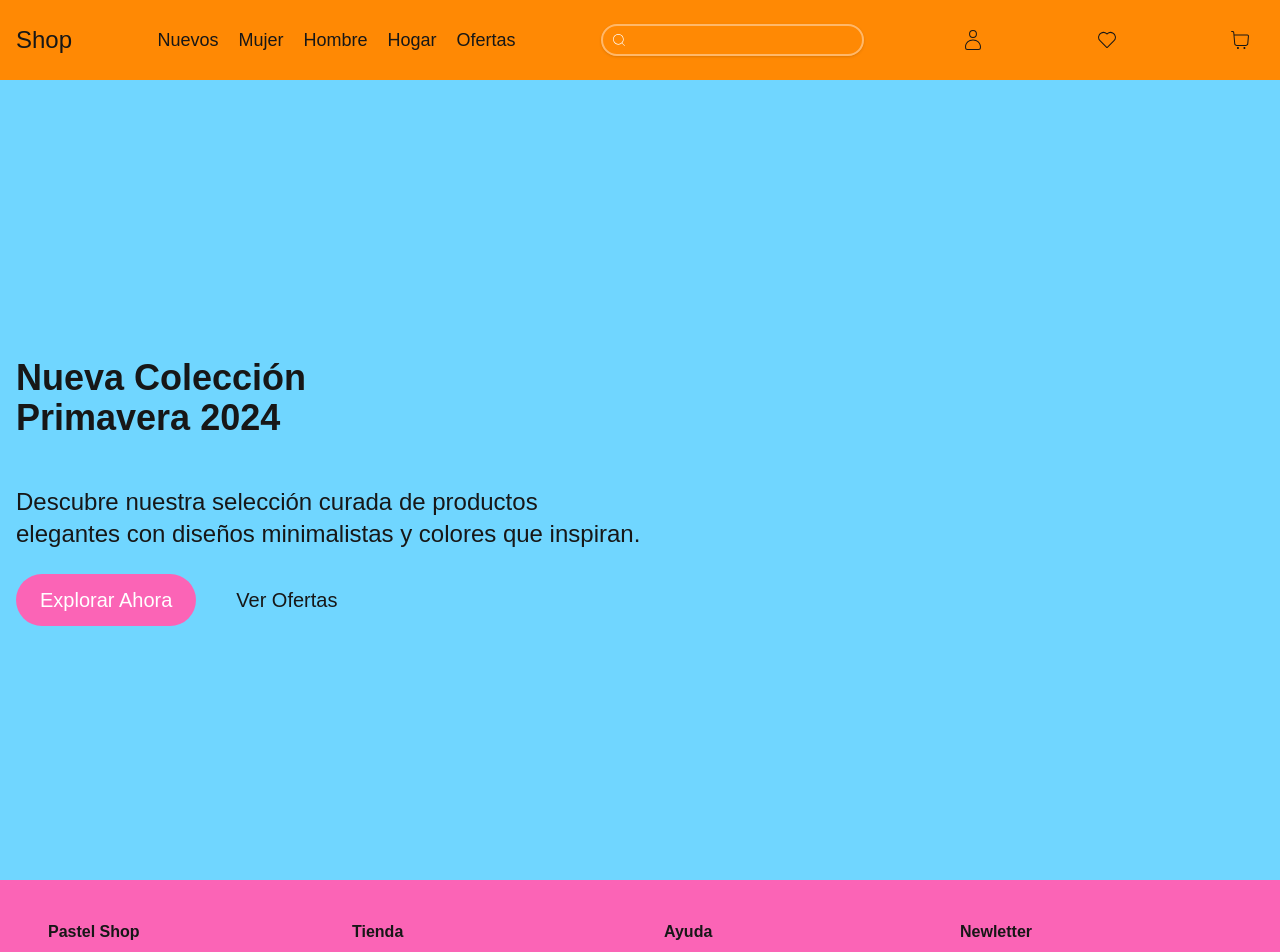
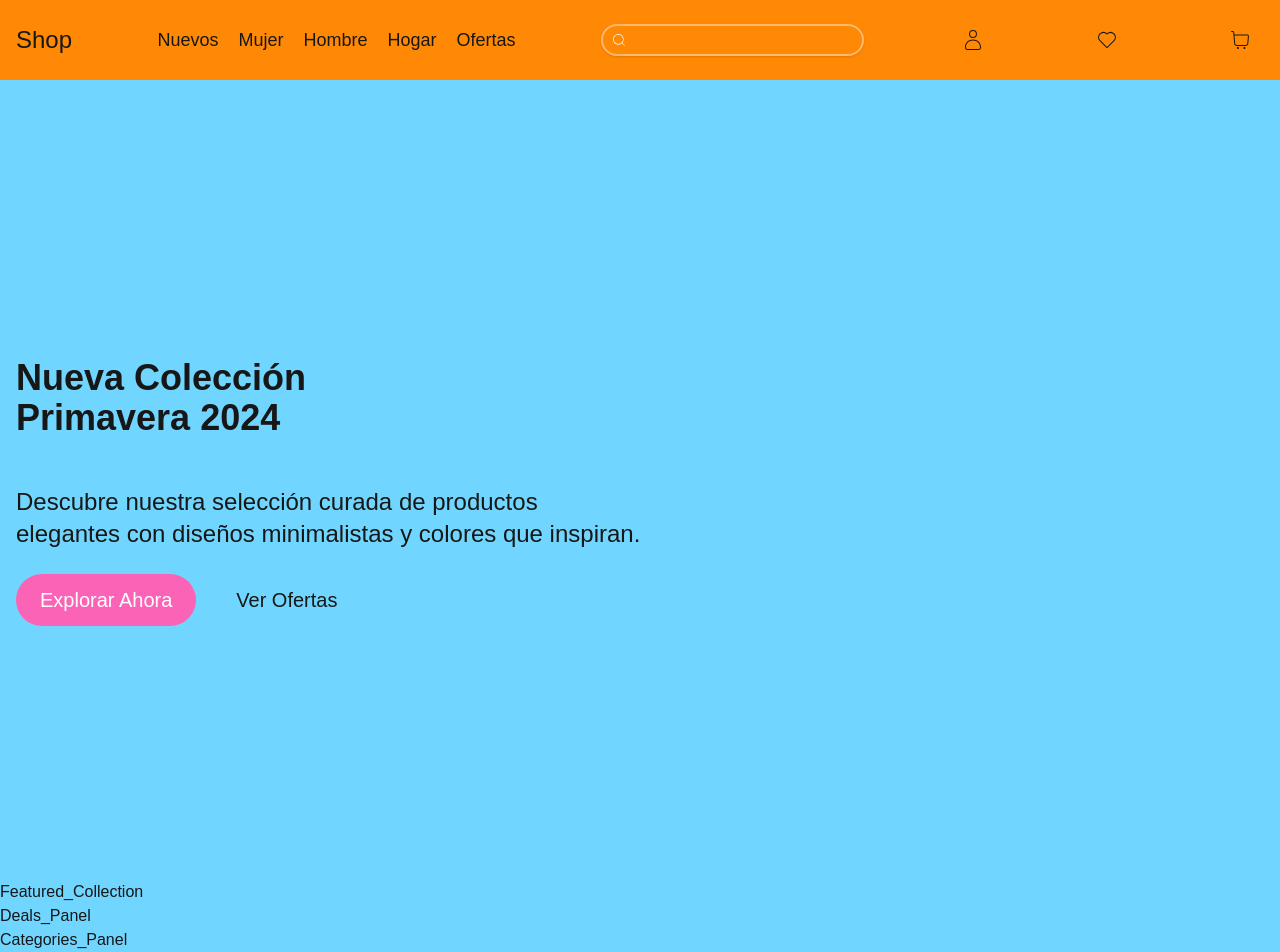
Before and after one commit to RaphaelTheStegosaurus/Ecommerce-01, a Next.js app: page / in a window 1280 px wide. Shown: the top 952 px of the page. Built offline with nearby package versions, Linux system fonts and the light colour scheme.

Commit message:
Showing components on the main of the homepage

```diff
--- a/app/components/home/categories.tsx
+++ b/app/components/home/categories.tsx
@@ -7,3 +7,4 @@ interface Props {
 const Categories_Panel = ({ item }: Props) => {
   return <div>Categories_Panel</div>;
 };
+export default Categories_Panel;
--- a/app/components/home/deals-panel.tsx
+++ b/app/components/home/deals-panel.tsx
@@ -7,3 +7,4 @@ interface Props {
 const Deals_Panel = ({ items }: Props) => {
   return <div>Deals_Panel</div>;
 };
+export default Deals_Panel;
--- a/app/components/home/featured-collection.tsx
+++ b/app/components/home/featured-collection.tsx
@@ -7,3 +7,4 @@ interface Props {
 const Featured_Collection = ({ items }: Props) => {
   return <div>Featured_Collection</div>;
 };
+export default Featured_Collection;
--- a/app/components/home/main-home.tsx
+++ b/app/components/home/main-home.tsx
@@ -1,9 +1,15 @@
 import React from "react";
+import Featured_Collection from "./featured-collection";
+import Deals_Panel from "./deals-panel";
+import Categories_Panel from "./categories";
 
-interface Props {
-  items: string;
-}
-
-const Main_Home = ({ items }: Props) => {
-  return <div>main-home</div>;
+const Main_Home = () => {
+  return (
+    <main>
+      <Featured_Collection items="none" />
+      <Deals_Panel items="none" />
+      <Categories_Panel item="none" />
+    </main>
+  );
 };
+export default Main_Home;
--- a/app/page.tsx
+++ b/app/page.tsx
@@ -1,3 +1,5 @@
+import Main_Home from "./components/home/main-home";
+
 export default function Home() {
   return (
     <>
@@ -25,7 +27,7 @@ export default function Home() {
           </a>
         </div>
       </header>
-      <main></main>
+      <Main_Home />
     </>
   );
 }
```
